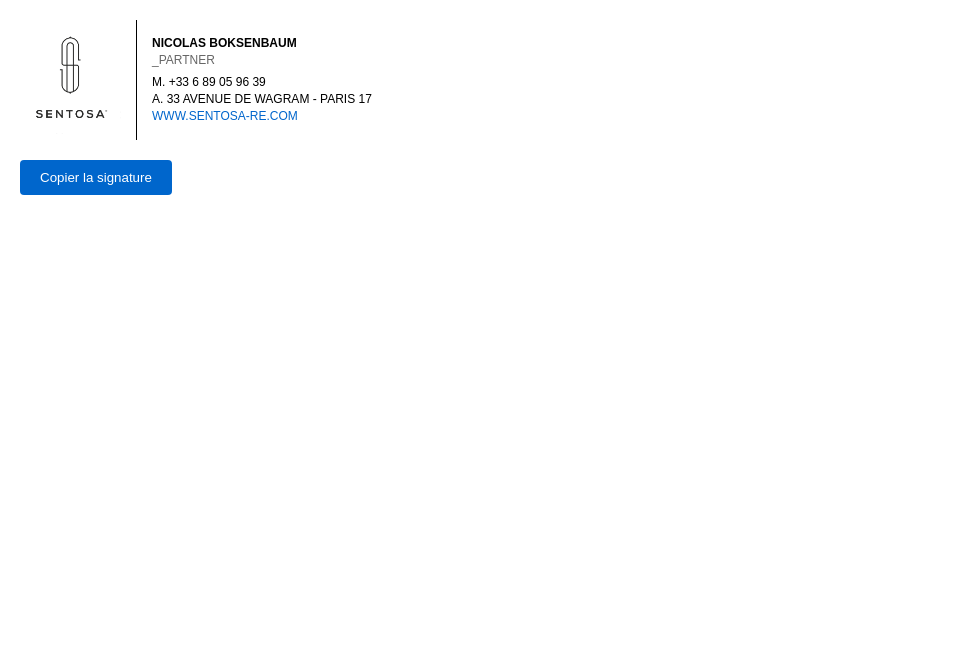
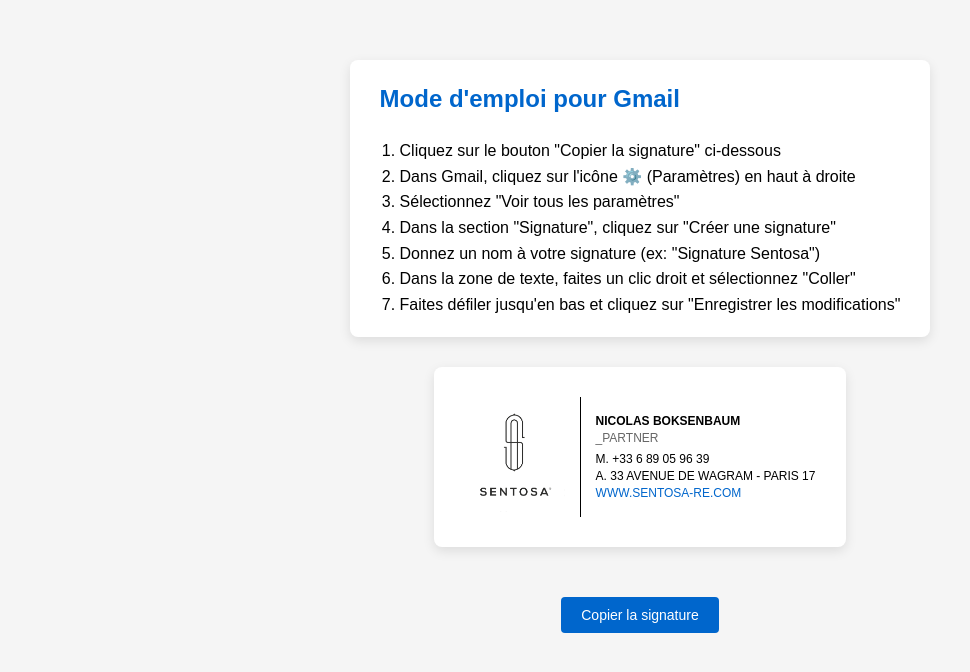
Before and after one commit to borenstejn/sentosa-signatures, a plain HTML site: page index.html in a window 1280 px wide. Shown: the whole page, without its empty margins (0-970 px from the left). Drawn offline with Linux system fonts and the light colour scheme.

Commit message:
✨ Improve layout and add instructions

```diff
--- a/index.html
+++ b/index.html
@@ -7,11 +7,27 @@
         body {
             margin: 20px;
             font-family: Arial, sans-serif;
+            display: flex;
+            flex-direction: column;
+            align-items: center;
+            min-height: 100vh;
+            padding: 40px;
+            background-color: #f5f5f5;
         }
+
+        #signature {
+            background: white;
+            padding: 30px;
+            border-radius: 8px;
+            box-shadow: 0 4px 12px rgba(0, 0, 0, 0.1);
+            margin-bottom: 30px;
+        }
+
         .logo {
-            width: 100px; /* Ajustez la taille selon vos besoins */
+            width: 100px;
             height: auto;
         }
+
         .copy-button {
             margin-top: 20px;
             padding: 10px 20px;
@@ -20,15 +36,51 @@
             border: none;
             border-radius: 4px;
             cursor: pointer;
+            font-size: 14px;
+            transition: background-color 0.3s ease;
         }
+
         .copy-button:hover {
             background-color: #0052a3;
+        }
+
+        .instructions {
+            background: white;
+            padding: 20px 30px;
+            border-radius: 8px;
+            box-shadow: 0 4px 12px rgba(0, 0, 0, 0.1);
+            margin-bottom: 30px;
+            max-width: 600px;
+            line-height: 1.6;
+        }
+
+        .instructions h2 {
+            color: #0066cc;
+            margin-top: 0;
+        }
+
+        .instructions ol {
+            margin: 0;
+            padding-left: 20px;
         }
     </style>
 </head>
 <body>
+    <div class="instructions">
+        <h2>Mode d'emploi pour Gmail</h2>
+        <ol>
+            <li>Cliquez sur le bouton "Copier la signature" ci-dessous</li>
+            <li>Dans Gmail, cliquez sur l'icône ⚙️ (Paramètres) en haut à droite</li>
+            <li>Sélectionnez "Voir tous les paramètres"</li>
+            <li>Dans la section "Signature", cliquez sur "Créer une signature"</li>
+            <li>Donnez un nom à votre signature (ex: "Signature Sentosa")</li>
+            <li>Dans la zone de texte, faites un clic droit et sélectionnez "Coller"</li>
+            <li>Faites défiler jusqu'en bas et cliquez sur "Enregistrer les modifications"</li>
+        </ol>
+    </div>
+
     <div id="signature">
-        <table style="font-family: Arial, sans-serif; font-size: 12px; line-height: 1.4; border-collapse: collapse;">
+        <table id="signatureTable" style="font-family: Arial, sans-serif; font-size: 12px; line-height: 1.4; border-collapse: collapse;">
             <tr>
                 <td style="vertical-align: middle; padding-right: 15px;">
                     <img src="images/sentosa-logo.png" alt="Sentosa" class="logo" style="width: 100px; height: auto;">
@@ -51,7 +103,7 @@
 
     <script>
         function copySignature() {
-            const signatureElement = document.getElementById('signature');
+            const signatureElement = document.getElementById('signatureTable');
             const range = document.createRange();
             range.selectNode(signatureElement);
             window.getSelection().removeAllRanges();
```
